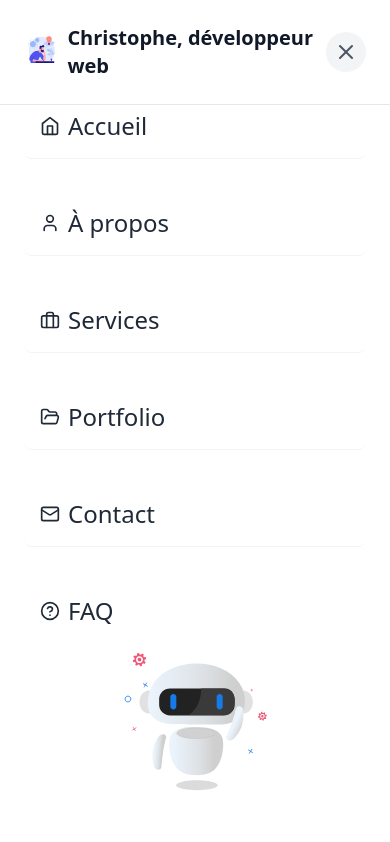
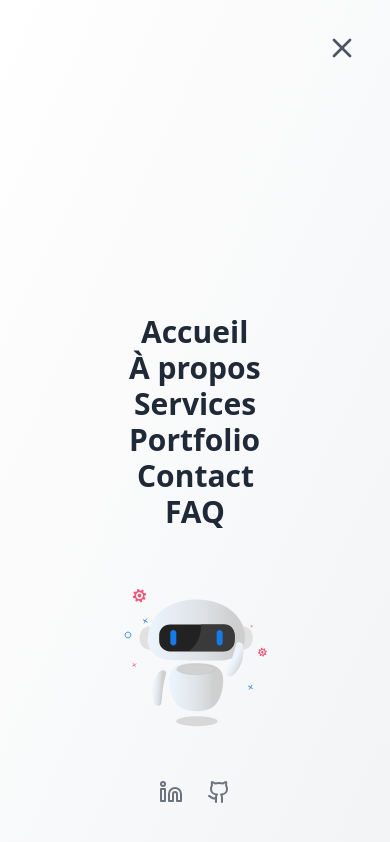
Before and after one commit to krismos64/Christophe-Mostefaoui-Dev, a React (Vite) app: page /politique-de-confidentialite in a window 390 px wide. Both pictures are taken after a click on the button 346 px from the left and 44 px from the top of the page. Built offline with nearby package versions, Linux system fonts and the light colour scheme.

Commit message:
menu mobile anim

```diff
--- a/package.json
+++ b/package.json
@@ -11,6 +11,7 @@
   },
   "dependencies": {
     "@emailjs/browser": "^4.4.1",
+    "framer-motion": "^12.17.3",
     "lottie-react": "^2.4.1",
     "lucide-react": "^0.344.0",
     "react": "^18.3.1",
--- a/src/components/Header.tsx
+++ b/src/components/Header.tsx
@@ -1,21 +1,30 @@
+import { motion } from "framer-motion";
+import Lottie from "lottie-react";
 import {
-  Menu,
-  X,
-  Sun,
-  Moon,
-  Home,
-  User,
   Briefcase,
   FolderOpen,
+  Github,
+  HelpCircle,
+  Home,
+  Linkedin,
   Mail,
-  HelpCircle,
+  Menu,
+  Moon,
+  Sun,
+  User,
+  X,
 } from "lucide-react";
-import { useState, useEffect, useRef } from "react";
+import { useEffect, useRef, useState } from "react";
 import { Link, useLocation, useNavigate } from "react-router-dom";
+import chatbotAnimation from "../animations/chatbot.json";
+import thinkingAnimation from "../animations/thinking.json";
 import { useTheme } from "../context/ThemeContext";
-import Lottie from "lottie-react";
-import thinkingAnimation from "../animations/thinking.json";
-import chatbotAnimation from "../animations/chatbot.json";
+
+const triggerHapticFeedback = () => {
+  if (window.navigator && window.navigator.vibrate) {
+    window.navigator.vibrate(5); // Vibration courte et subtile
+  }
+};
 
 export default function Header() {
   const [isMenuOpen, setIsMenuOpen] = useState(false);
@@ -233,51 +242,89 @@ export default function Header() {
 
       {/* Menu mobile séparé complètement du header */}
       {isMenuOpen && (
-        <div className="fixed inset-0 w-full h-full bg-white dark:bg-gray-900 z-[100] flex flex-col animate-menuFadeIn">
-          {/* Barre supérieure avec bouton de fermeture */}
-          <div className="flex justify-between items-center p-6 border-b border-gray-200 dark:border-gray-700">
-            <Link
-              to="/"
-              className="flex items-center space-x-2"
-              onClick={() => setIsMenuOpen(false)}
+        <div
+          className="fixed inset-0 w-full h-full bg-gradient-to-br from-white to-gray-100 dark:from-gray-900 dark:to-black z-[100] flex flex-col items-center justify-center origin-top-right animate-menu-open-anim"
+          style={{ transformOrigin: "top right" }}
+        >
+          {/* Bouton de fermeture à l'intérieur du menu */}
+          <button
+            onClick={() => setIsMenuOpen(false)}
+            className="absolute top-6 right-6 p-2 rounded-full text-gray-600 dark:text-gray-300 hover:bg-gray-200 dark:hover:bg-gray-700 transition-colors"
+            aria-label="Fermer le menu"
+          >
+            <X className="h-8 w-8" />
+          </button>
+
+          <div className="relative h-[60vh] w-full flex items-center justify-center overflow-hidden">
+            <motion.div
+              className="absolute"
+              drag="y"
+              dragConstraints={{ top: -80, bottom: 80 }}
+              dragTransition={{ bounceStiffness: 400, bounceDamping: 20 }}
+              dragElastic={0.15}
+              onDragStart={triggerHapticFeedback}
             >
-              <div className="h-10 w-10">
-                <Lottie animationData={thinkingAnimation} loop={true} />
-              </div>
-              <span className="text-xl font-bold text-gray-900 dark:text-white">
-                Christophe, développeur web
-              </span>
-            </Link>
-            <button
-              onClick={() => setIsMenuOpen(false)}
-              className="p-2 rounded-full bg-gray-100 dark:bg-gray-800 text-gray-600 dark:text-gray-300 hover:bg-gray-200 dark:hover:bg-gray-700 transition-colors"
-            >
-              <X className="h-6 w-6" />
-            </button>
+              <nav className="flex flex-col items-center justify-center text-center">
+                {menuItems.map((item, index) => (
+                  <div
+                    key={item.name}
+                    className="animate-menu-item-anim"
+                    style={{ animationDelay: `${150 + index * 100}ms` }}
+                  >
+                    <a
+                      href={item.to}
+                      className={`text-3xl font-semibold my-4 p-2 text-gray-800 dark:text-gray-200 hover:text-blue-600 dark:hover:text-blue-400 transition-colors duration-300 relative group ${
+                        isActive(item.to)
+                          ? "text-blue-600 dark:text-blue-400"
+                          : ""
+                      }`}
+                      onClick={(e) => {
+                        e.preventDefault();
+                        handleNavigation(item.to);
+                      }}
+                    >
+                      {item.name}
+                      <span
+                        className={`absolute bottom-0 left-1/2 w-0 h-0.5 bg-blue-600 dark:bg-blue-400 transition-all duration-300 group-hover:w-full group-hover:left-0 drop-shadow-[0_0_8px_rgba(59,130,246,0.5)] ${
+                          isActive(item.to) ? "w-full left-0" : ""
+                        }`}
+                      ></span>
+                    </a>
+                  </div>
+                ))}
+              </nav>
+            </motion.div>
           </div>
 
-          {/* Contenu du menu */}
-          <div className="flex flex-col items-center justify-center flex-grow px-6 py-10 space-y-8 overflow-y-auto">
-            {menuItems.map((item, index) => (
-              <button
-                key={item.name}
-                className={`mobile-menu-link text-gray-800 dark:text-gray-100 font-semibold text-xl py-2 px-4 rounded-lg hover:bg-gray-100 dark:hover:bg-gray-800 transition-all ${
-                  isActive(item.to) ? "text-blue-600 dark:text-blue-400" : ""
-                }`}
-                onClick={() => handleNavigation(item.to)}
-                style={{ animationDelay: `${index * 0.1}s` }}
-              >
-                <div className="flex items-center">
-                  <span className="mr-2">{item.icon}</span>
-                  {item.name}
-                </div>
-              </button>
-            ))}
+          <div
+            className="absolute bottom-24 w-full max-w-[180px] mx-auto animate-menu-item-anim"
+            style={{ animationDelay: `${150 + menuItems.length * 100}ms` }}
+          >
+            <Lottie animationData={chatbotAnimation} loop={true} />
           </div>
 
-          {/* Animation chatbot en bas du menu */}
-          <div className="mt-auto mb-8 w-full max-w-[180px] mx-auto">
-            <Lottie animationData={chatbotAnimation} loop={true} />
+          <div
+            className="absolute bottom-10 flex space-x-6 animate-menu-item-anim"
+            style={{ animationDelay: `${250 + menuItems.length * 100}ms` }}
+          >
+            <a
+              href="https://www.linkedin.com/in/christophemostefaoui/"
+              target="_blank"
+              rel="noopener noreferrer"
+              aria-label="Profil LinkedIn"
+              className="text-gray-500 hover:text-blue-600 dark:hover:text-blue-400 transition-colors"
+            >
+              <Linkedin className="h-6 w-6" />
+            </a>
+            <a
+              href="https://github.com/krismos64"
+              target="_blank"
+              rel="noopener noreferrer"
+              aria-label="Profil GitHub"
+              className="text-gray-500 hover:text-blue-600 dark:hover:text-blue-400 transition-colors"
+            >
+              <Github className="h-6 w-6" />
+            </a>
           </div>
         </div>
       )}
--- a/src/index.css
+++ b/src/index.css
@@ -80,10 +80,6 @@ button {
   animation: fadeIn 0.3s ease-in-out forwards;
 }
 
-.animate-menuFadeIn {
-  animation: menuFadeIn 0.4s ease-out forwards;
-}
-
 .animate-slideIn {
   animation: slideIn 0.5s ease-out forwards;
 }
--- a/tailwind.config.js
+++ b/tailwind.config.js
@@ -27,6 +27,32 @@ export default {
           "thumb-hover": "#0284c7",
         },
       },
+      animation: {
+        "menu-open-anim": "menu-open-anim 0.5s ease-out forwards",
+        "menu-item-anim": "menu-item-anim 0.5s ease-out forwards",
+      },
+      keyframes: {
+        "menu-open-anim": {
+          "0%": {
+            transform: "scale(0)",
+            "border-radius": "100%",
+          },
+          "100%": {
+            transform: "scale(1)",
+            "border-radius": "0",
+          },
+        },
+        "menu-item-anim": {
+          "0%": {
+            opacity: "0",
+            transform: "translateX(30px) skewX(-15deg)",
+          },
+          "100%": {
+            opacity: "1",
+            transform: "translateX(0) skewX(0)",
+          },
+        },
+      },
     },
   },
   plugins: [],
```
Also changed, not shown: 1 other file (tests, documents, lock files or other folders).
